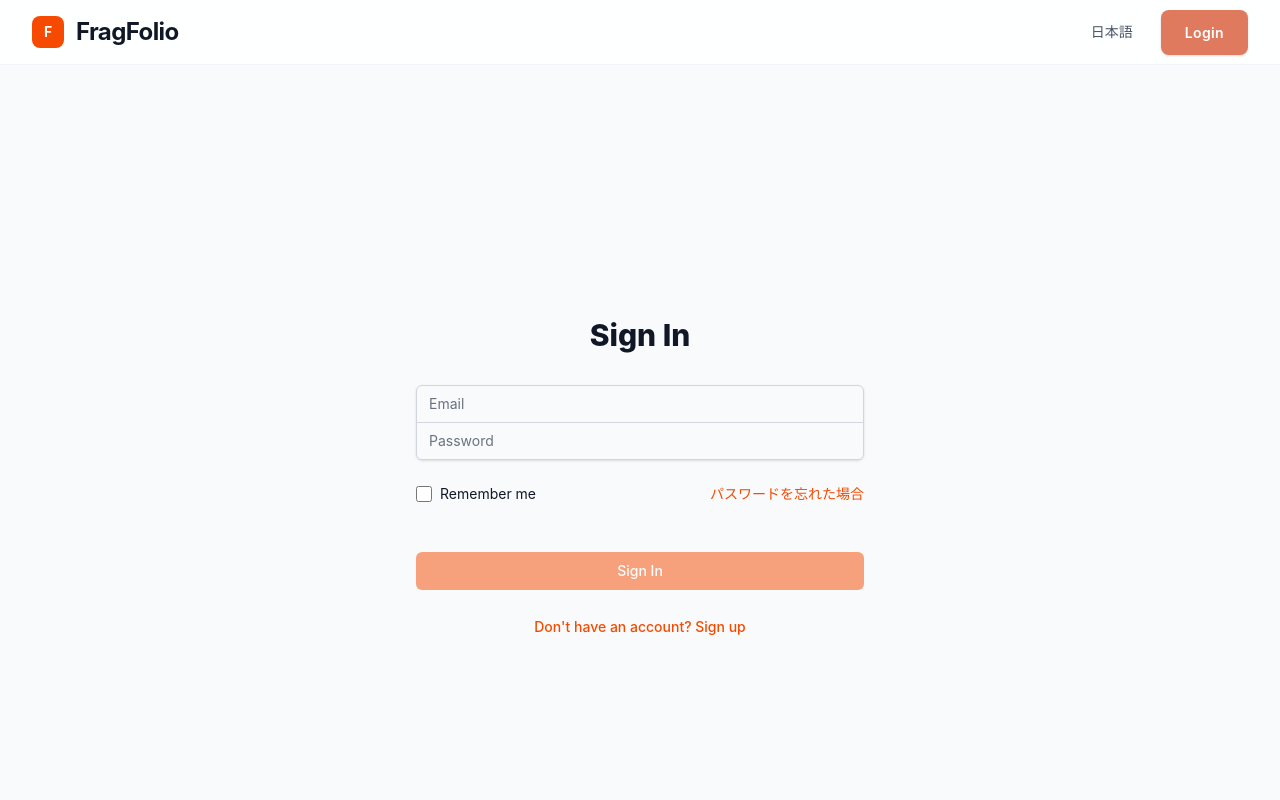
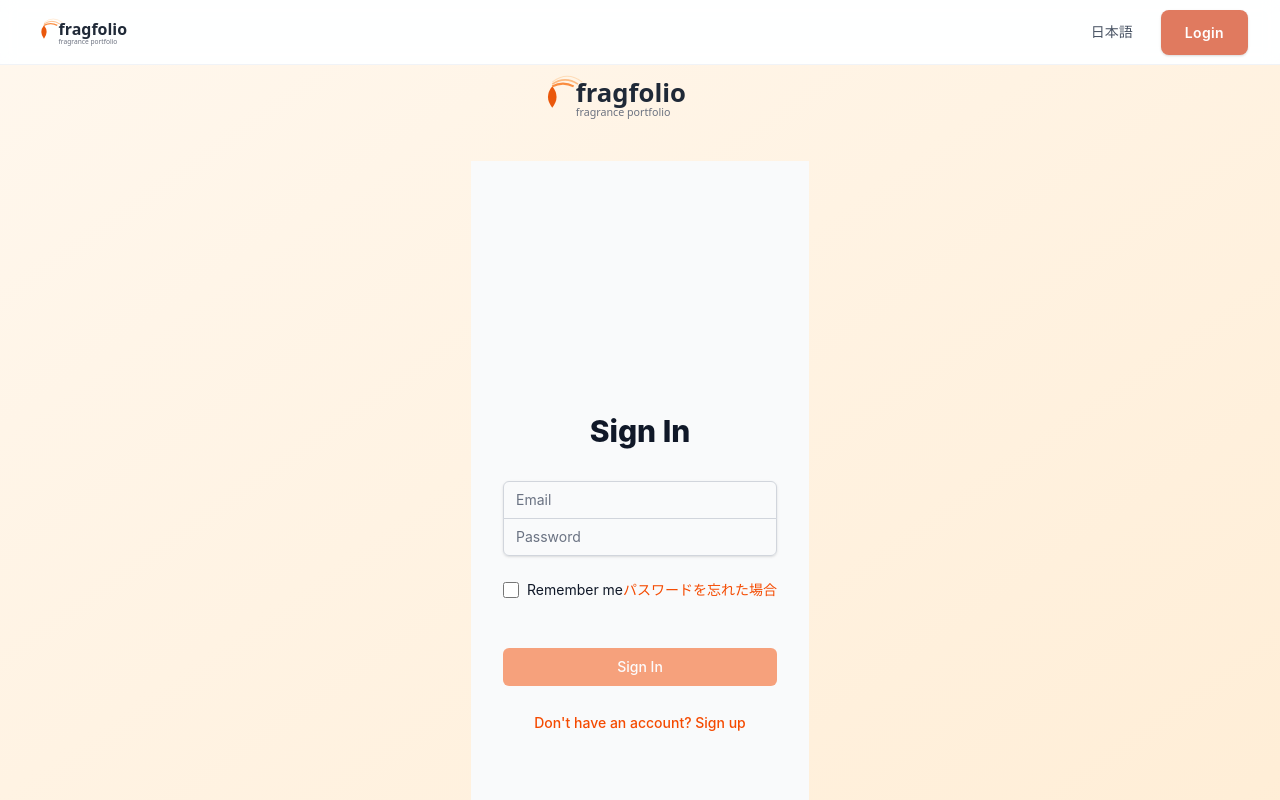
Before and after one commit to enjoydarts/fragfolio, a React (Vite) app in the folder frontend/: page /auth in a window 1280 px wide. Shown: the top 800 px of the page. Built offline with nearby package versions, Linux system fonts and the light colour scheme; no server answers.

Commit message:
ロゴとfaviconを作成・適用
- 香りの波紋をモチーフにしたシンプルなロゴデザイン
- オレンジ系カラーでサイトテーマに統一
- ヘッダーと認証画面にロゴ適用
- faviconをロゴと同一デザインに統一

```diff
--- a/frontend/index.html
+++ b/frontend/index.html
@@ -2,9 +2,11 @@
 <html lang="en">
   <head>
     <meta charset="UTF-8" />
-    <link rel="icon" type="image/svg+xml" href="/vite.svg" />
+    <link rel="icon" type="image/svg+xml" href="/favicon.svg" />
     <meta name="viewport" content="width=device-width, initial-scale=1.0" />
-    <title>FragFolio - 香水ポートフォリオ管理</title>
+    <meta name="description" content="fragfolio - あなたの香水コレクションを管理し、香りの記録を残すためのポートフォリオアプリケーション" />
+    <meta name="theme-color" content="#ea580c" />
+    <title>fragfolio - 香水ポートフォリオ管理</title>
   </head>
   <body>
     <div id="root"></div>
--- a/frontend/src/components/layout/Header.tsx
+++ b/frontend/src/components/layout/Header.tsx
@@ -1,6 +1,7 @@
 import React from 'react';
 import { useTranslation } from 'react-i18next';
 import { useAuth } from '../../hooks/useAuth';
+import logoSvg from '../../assets/logo.svg';
 
 export const Header: React.FC = () => {
   const { t, i18n } = useTranslation();
@@ -23,14 +24,7 @@ export const Header: React.FC = () => {
       <div className="max-w-7xl mx-auto px-4 sm:px-6 lg:px-8">
         <div className="flex justify-between h-16">
           <div className="flex items-center">
-            <div className="flex items-center space-x-3">
-              <div className="w-8 h-8 bg-orange-600 rounded-lg flex items-center justify-center">
-                <span className="text-white font-bold text-sm">F</span>
-              </div>
-              <h1 className="text-2xl font-bold text-gray-900 tracking-tight">
-                {t('app.title')}
-              </h1>
-            </div>
+            <img src={logoSvg} alt="fragfolio" className="h-10" />
           </div>
           <div className="flex items-center space-x-4">
             <button
--- a/frontend/src/pages/AuthPage.tsx
+++ b/frontend/src/pages/AuthPage.tsx
@@ -2,6 +2,7 @@ import React, { useState } from 'react';
 import { useNavigate } from 'react-router-dom';
 import { LoginForm } from '../components/auth/LoginForm';
 import { RegisterForm } from '../components/auth/RegisterForm';
+import logoSvg from '../assets/logo.svg';
 
 export const AuthPage: React.FC = () => {
   const [mode, setMode] = useState<'login' | 'register'>('login');
@@ -16,7 +17,10 @@ export const AuthPage: React.FC = () => {
   };
 
   return (
-    <>
+    <div className="min-h-screen bg-gradient-to-br from-orange-50 to-orange-100 flex flex-col justify-center items-center px-4">
+      <div className="mb-8">
+        <img src={logoSvg} alt="fragfolio" className="h-16 mx-auto" />
+      </div>
       {mode === 'login' ? (
         <LoginForm
           onSuccess={handleLoginSuccess}
@@ -28,6 +32,6 @@ export const AuthPage: React.FC = () => {
           onLoginClick={() => setMode('login')}
         />
       )}
-    </>
+    </div>
   );
 };
```
Also changed, not shown: frontend/public/favicon.svg (added), frontend/src/assets/logo.svg (added).
